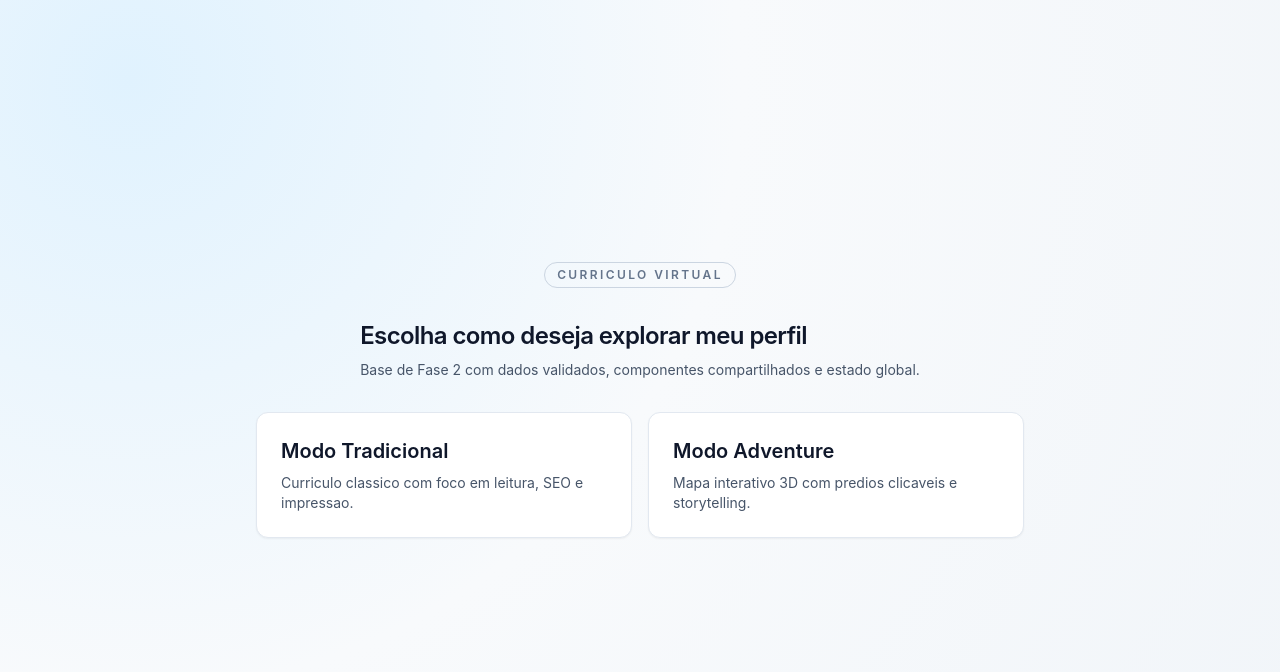
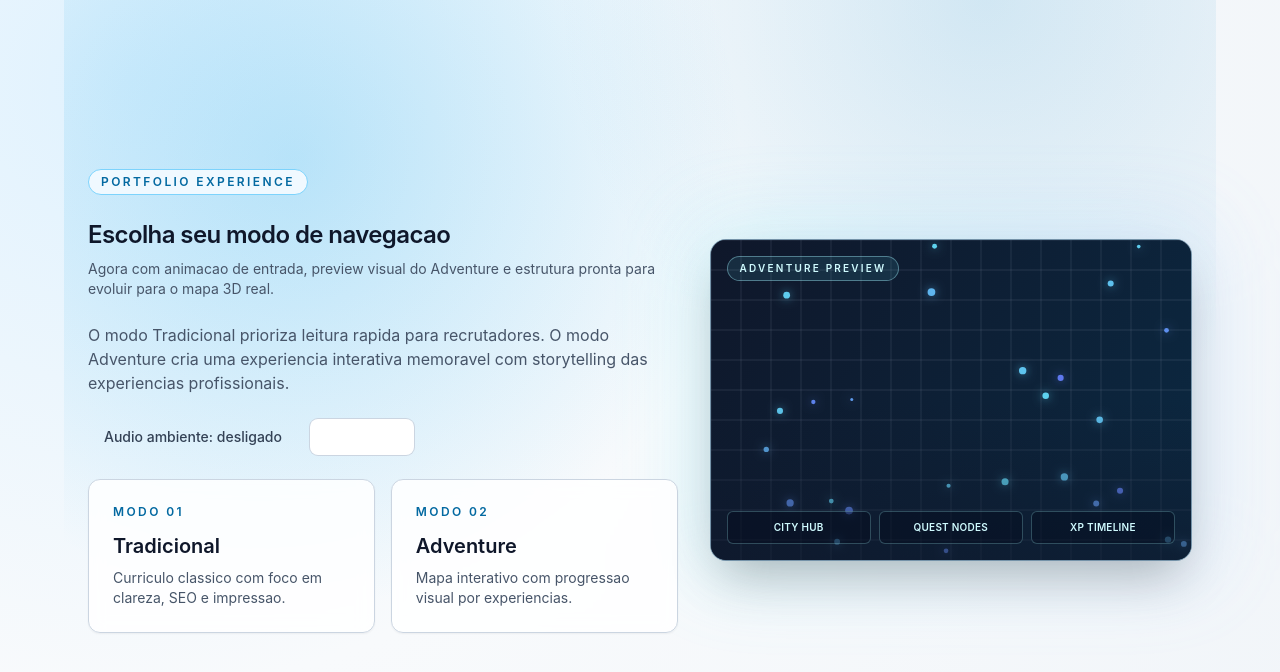
Before and after one commit to hugo-dutra/virtual-resume, a React (Vite) app: page / in a window 1280 px wide. Shown: the top 672 px of the page. Built offline with nearby package versions, Linux system fonts and the light colour scheme.

Commit message:
feat: implementar fase 3 com landing animada e preview adventure

```diff
--- /dev/null
+++ b/src/modules/landing/components/adventure-preview.tsx
@@ -0,0 +1,134 @@
+import { useEffect, useRef } from 'react'
+
+type Particle = {
+  x: number
+  y: number
+  vx: number
+  vy: number
+  radius: number
+  hue: number
+}
+
+const PARTICLE_COUNT = 26
+
+export function AdventurePreview() {
+  const canvasRef = useRef<HTMLCanvasElement | null>(null)
+
+  useEffect(() => {
+    const canvas = canvasRef.current
+    if (!canvas) {
+      return
+    }
+
+    const context = canvas.getContext('2d')
+    if (!context) {
+      return
+    }
+
+    let width = 0
+    let height = 0
+    let animationFrame = 0
+    const dpr = Math.min(window.devicePixelRatio || 1, 2)
+
+    const particles: Particle[] = Array.from({ length: PARTICLE_COUNT }).map(() => ({
+      x: Math.random(),
+      y: Math.random(),
+      vx: (Math.random() - 0.5) * 0.002,
+      vy: (Math.random() - 0.5) * 0.002,
+      radius: 1.5 + Math.random() * 2.6,
+      hue: 190 + Math.random() * 40,
+    }))
+
+    const resize = () => {
+      width = canvas.clientWidth
+      height = canvas.clientHeight
+      canvas.width = Math.floor(width * dpr)
+      canvas.height = Math.floor(height * dpr)
+      context.setTransform(dpr, 0, 0, dpr, 0, 0)
+    }
+
+    const drawGrid = () => {
+      const step = 30
+      context.strokeStyle = 'rgba(148, 163, 184, 0.18)'
+      context.lineWidth = 1
+
+      for (let x = 0; x < width; x += step) {
+        context.beginPath()
+        context.moveTo(x, 0)
+        context.lineTo(x, height)
+        context.stroke()
+      }
+
+      for (let y = 0; y < height; y += step) {
+        context.beginPath()
+        context.moveTo(0, y)
+        context.lineTo(width, y)
+        context.stroke()
+      }
+    }
+
+    const render = () => {
+      const gradient = context.createLinearGradient(0, 0, width, height)
+      gradient.addColorStop(0, '#0f172a')
+      gradient.addColorStop(1, '#0b2942')
+      context.fillStyle = gradient
+      context.fillRect(0, 0, width, height)
+
+      drawGrid()
+
+      particles.forEach((particle) => {
+        particle.x += particle.vx
+        particle.y += particle.vy
+
+        if (particle.x <= 0 || particle.x >= 1) {
+          particle.vx *= -1
+        }
+
+        if (particle.y <= 0 || particle.y >= 1) {
+          particle.vy *= -1
+        }
+
+        const px = particle.x * width
+        const py = particle.y * height
+
+        context.beginPath()
+        context.fillStyle = `hsla(${particle.hue}, 100%, 70%, 0.9)`
+        context.shadowColor = `hsla(${particle.hue}, 100%, 70%, 0.65)`
+        context.shadowBlur = 10
+        context.arc(px, py, particle.radius, 0, Math.PI * 2)
+        context.fill()
+      })
+
+      context.shadowBlur = 0
+      animationFrame = window.requestAnimationFrame(render)
+    }
+
+    resize()
+    window.addEventListener('resize', resize)
+    animationFrame = window.requestAnimationFrame(render)
+
+    return () => {
+      window.cancelAnimationFrame(animationFrame)
+      window.removeEventListener('resize', resize)
+    }
+  }, [])
+
+  return (
+    <div className="relative overflow-hidden rounded-2xl border border-sky-200/60 bg-slate-900 shadow-2xl">
+      <canvas
+        ref={canvasRef}
+        aria-hidden="true"
+        className="block h-72 w-full sm:h-80"
+      />
+      <div className="pointer-events-none absolute inset-0 bg-gradient-to-t from-slate-900/55 via-transparent to-transparent" />
+      <div className="absolute left-4 top-4 rounded-full border border-cyan-200/40 bg-cyan-300/10 px-3 py-1 text-[10px] font-semibold uppercase tracking-[0.22em] text-cyan-100">
+        Adventure Preview
+      </div>
+      <div className="absolute bottom-4 left-4 right-4 grid grid-cols-3 gap-2 text-center text-[10px] font-semibold uppercase tracking-wide text-cyan-100">
+        <span className="rounded-md border border-cyan-200/25 bg-slate-950/35 px-2 py-2">City Hub</span>
+        <span className="rounded-md border border-cyan-200/25 bg-slate-950/35 px-2 py-2">Quest Nodes</span>
+        <span className="rounded-md border border-cyan-200/25 bg-slate-950/35 px-2 py-2">XP Timeline</span>
+      </div>
+    </div>
+  )
+}
--- /dev/null
+++ b/src/modules/landing/components/mode-card.tsx
@@ -0,0 +1,24 @@
+import { motion } from 'framer-motion'
+import { Link } from 'react-router-dom'
+import { Card } from '../../../shared/ui/card'
+
+type ModeCardProps = {
+  to: string
+  title: string
+  description: string
+  tag: string
+}
+
+export function ModeCard({ to, title, description, tag }: ModeCardProps) {
+  return (
+    <motion.div whileHover={{ y: -6 }} whileTap={{ scale: 0.99 }}>
+      <Link to={to}>
+        <Card className="h-full border-slate-300 bg-white/85 text-left backdrop-blur" as="article">
+          <p className="text-xs font-semibold uppercase tracking-[0.2em] text-sky-700">{tag}</p>
+          <h3 className="mt-3 text-xl font-semibold text-slate-900">{title}</h3>
+          <p className="mt-2 text-sm text-slate-600">{description}</p>
+        </Card>
+      </Link>
+    </motion.div>
+  )
+}
--- a/src/modules/landing/landing.page.tsx
+++ b/src/modules/landing/landing.page.tsx
@@ -1,37 +1,145 @@
-import { Link } from 'react-router-dom'
-import { Card } from '../../shared/ui/card'
+import { useEffect, useRef } from 'react'
+import gsap from 'gsap'
+import { motion } from 'framer-motion'
+import { Button } from '../../shared/ui/button'
 import { SectionTitle } from '../../shared/components/section-title'
 import { useAppMode } from '../../shared/hooks/use-app-mode'
+import { useAppStore } from '../../shared/stores/use-app-store'
+import { AdventurePreview } from './components/adventure-preview'
+import { ModeCard } from './components/mode-card'
+
+const motionContainer = {
+  hidden: { opacity: 0, y: 22 },
+  visible: {
+    opacity: 1,
+    y: 0,
+    transition: {
+      duration: 0.6,
+      staggerChildren: 0.08,
+      delayChildren: 0.1,
+    },
+  },
+}
+
+const motionItem = {
+  hidden: { opacity: 0, y: 18 },
+  visible: { opacity: 1, y: 0, transition: { duration: 0.45 } },
+}
 
 export function LandingPage() {
   useAppMode('landing')
 
+  const heroRef = useRef<HTMLElement | null>(null)
+  const audioEnabled = useAppStore((state) => state.audioEnabled)
+  const toggleAudio = useAppStore((state) => state.toggleAudio)
+
+  useEffect(() => {
+    if (!heroRef.current) {
+      return
+    }
+
+    const ctx = gsap.context(() => {
+      gsap.fromTo(
+        '[data-gsap-badge]',
+        { opacity: 0, y: -10 },
+        { opacity: 1, y: 0, duration: 0.8, ease: 'power3.out' },
+      )
+
+      gsap.fromTo(
+        '[data-gsap-glow]',
+        { scale: 0.96, opacity: 0.5 },
+        {
+          scale: 1.06,
+          opacity: 1,
+          duration: 2.2,
+          ease: 'sine.inOut',
+          yoyo: true,
+          repeat: -1,
+        },
+      )
+    }, heroRef)
+
+    return () => ctx.revert()
+  }, [])
+
   return (
-    <main className="mx-auto flex min-h-screen w-full max-w-5xl flex-col items-center justify-center gap-8 px-6 py-16">
-      <p className="rounded-full border border-slate-300 px-3 py-1 text-xs font-semibold uppercase tracking-[0.2em] text-slate-500">
-        Curriculo Virtual
-      </p>
-
-      <SectionTitle
-        subtitle="Base de Fase 2 com dados validados, componentes compartilhados e estado global."
-        title="Escolha como deseja explorar meu perfil"
+    <main className="relative isolate mx-auto flex min-h-screen w-full max-w-6xl items-center px-6 py-16 sm:py-20">
+      <div
+        aria-hidden="true"
+        className="pointer-events-none absolute inset-0 -z-10 bg-[radial-gradient(circle_at_20%_20%,rgba(14,165,233,0.22),transparent_40%),radial-gradient(circle_at_80%_0%,rgba(2,132,199,0.15),transparent_35%)]"
       />
 
-      <div className="grid w-full max-w-3xl gap-4 sm:grid-cols-2">
-        <Link to="/traditional">
-          <Card className="h-full text-left hover:-translate-y-1">
-            <h3 className="text-xl font-semibold text-slate-900">Modo Tradicional</h3>
-            <p className="mt-2 text-sm text-slate-600">Curriculo classico com foco em leitura, SEO e impressao.</p>
-          </Card>
-        </Link>
+      <motion.section
+        ref={heroRef}
+        animate="visible"
+        className="grid w-full gap-8 lg:grid-cols-[1.1fr_0.9fr] lg:items-center"
+        initial="hidden"
+        variants={motionContainer}
+      >
+        <div className="space-y-6">
+          <motion.p
+            data-gsap-badge
+            className="inline-flex rounded-full border border-sky-300 bg-sky-50 px-3 py-1 text-xs font-semibold uppercase tracking-[0.2em] text-sky-700"
+            variants={motionItem}
+          >
+            Portfolio Experience
+          </motion.p>
 
-        <Link to="/adventure">
-          <Card className="h-full text-left hover:-translate-y-1">
-            <h3 className="text-xl font-semibold text-slate-900">Modo Adventure</h3>
-            <p className="mt-2 text-sm text-slate-600">Mapa interativo 3D com predios clicaveis e storytelling.</p>
-          </Card>
-        </Link>
-      </div>
+          <motion.div variants={motionItem}>
+            <SectionTitle
+              title="Escolha seu modo de navegacao"
+              subtitle="Agora com animacao de entrada, preview visual do Adventure e estrutura pronta para evoluir para o mapa 3D real."
+            />
+          </motion.div>
+
+          <motion.p className="max-w-xl text-sm leading-relaxed text-slate-600 sm:text-base" variants={motionItem}>
+            O modo Tradicional prioriza leitura rapida para recrutadores. O modo Adventure cria uma experiencia
+            interativa memoravel com storytelling das experiencias profissionais.
+          </motion.p>
+
+          <motion.div className="flex flex-wrap gap-3" variants={motionItem}>
+            <Button variant={audioEnabled ? 'secondary' : 'ghost'} onClick={toggleAudio}>
+              Audio ambiente: {audioEnabled ? 'ligado' : 'desligado'}
+            </Button>
+            <Button
+              className="bg-white text-slate-900 ring-1 ring-slate-300 hover:bg-slate-100"
+              onClick={() => {
+                const section = document.querySelector('[data-mode-grid]')
+                section?.scrollIntoView({ behavior: 'smooth', block: 'center' })
+              }}
+            >
+              Ver modos
+            </Button>
+          </motion.div>
+
+          <motion.div
+            className="grid gap-4 sm:grid-cols-2"
+            data-mode-grid
+            variants={motionItem}
+          >
+            <ModeCard
+              to="/traditional"
+              tag="Modo 01"
+              title="Tradicional"
+              description="Curriculo classico com foco em clareza, SEO e impressao."
+            />
+            <ModeCard
+              to="/adventure"
+              tag="Modo 02"
+              title="Adventure"
+              description="Mapa interativo com progressao visual por experiencias."
+            />
+          </motion.div>
+        </div>
+
+        <motion.div className="relative" variants={motionItem}>
+          <div
+            data-gsap-glow
+            className="pointer-events-none absolute -inset-4 -z-10 rounded-[28px] bg-gradient-to-r from-cyan-300/30 via-sky-300/30 to-blue-300/30 blur-2xl"
+          />
+          <AdventurePreview />
+        </motion.div>
+      </motion.section>
     </main>
   )
 }
```
